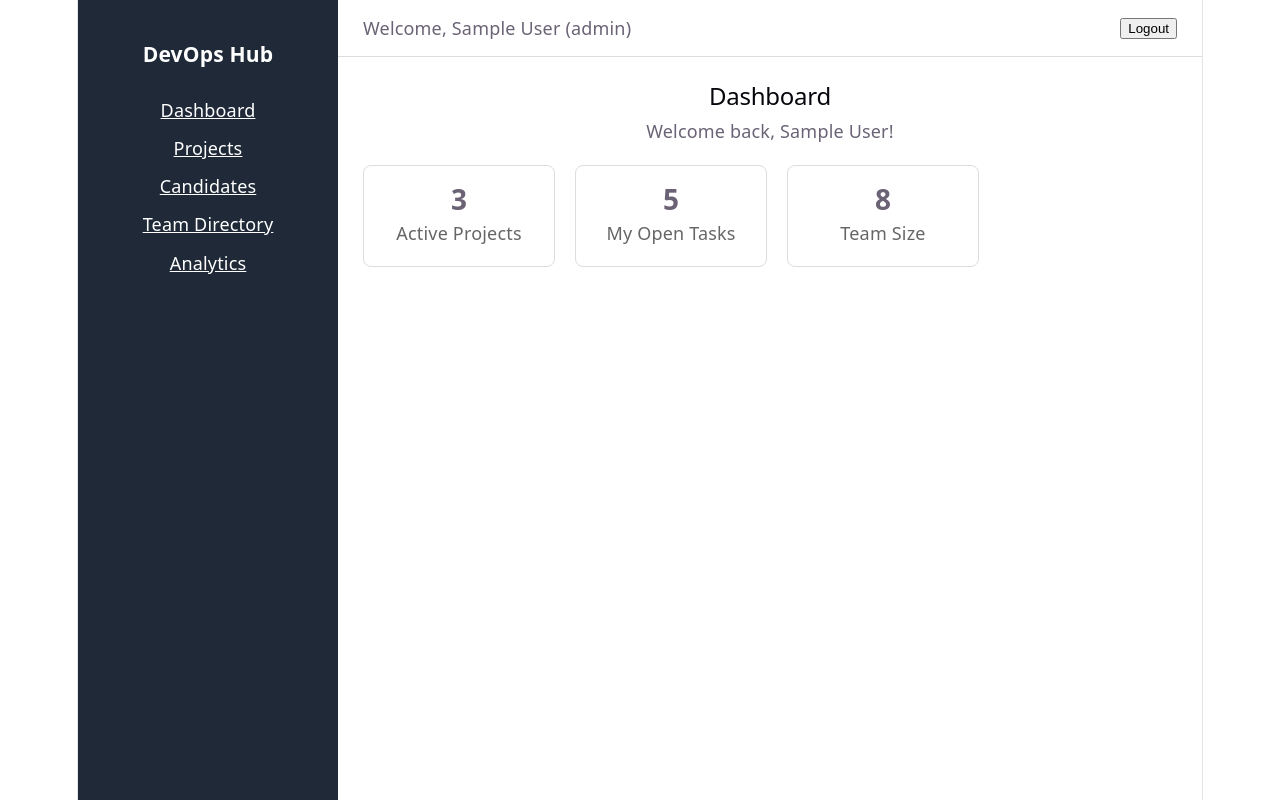
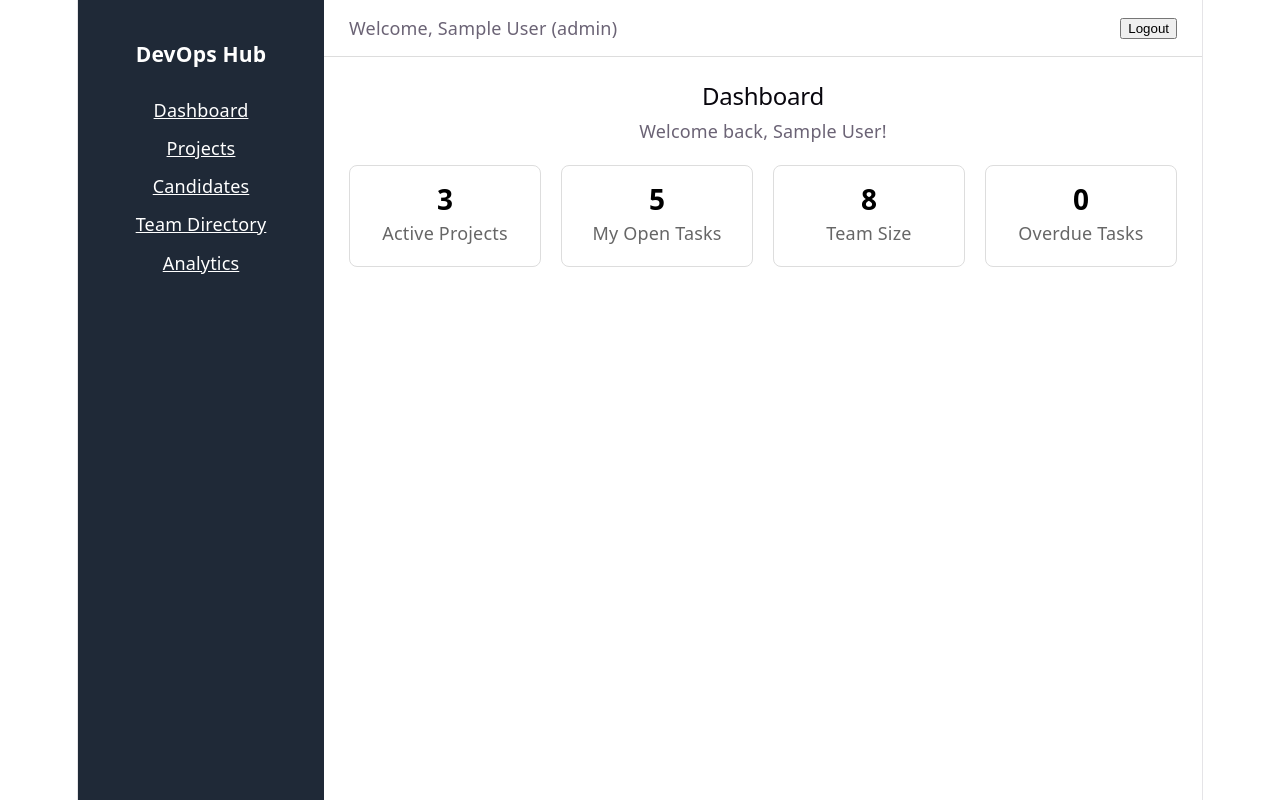
Before and after one commit to metesysorg/crewboard, a React app in the folder frontend/: page /dashboard in a window 1280 px wide. Built offline with nearby package versions, Linux system fonts and the light colour scheme; no server answers; sample sign-in values are in the browser's storage; the HTML template or start-up script is replaced by a standard one.

Commit message:
Week 3 Day 5: Overdue task flags on board, project detail, and dashboard

```diff
--- a/frontend/src/pages/Board.jsx
+++ b/frontend/src/pages/Board.jsx
@@ -42,6 +42,13 @@ function Board() {
     fetchTasks();
   }
 
+  function isOverdue(task) {
+    if (!task.deadline || task.status === "done") return false;
+    const today = new Date();
+    today.setHours(0, 0, 0, 0);
+    return new Date(task.deadline) < today;
+  }
+
   const columns = [
     { key: "todo", label: "To Do" },
     { key: "doing", label: "Doing" },
@@ -80,6 +87,21 @@ function Board() {
                   }}
                 >
                   <p style={{ fontWeight: "bold", margin: "0 0 8px 0" }}>{task.title}</p>
+                  {isOverdue(task) && (
+                    <span
+                      style={{
+                        background: "darkred",
+                        color: "white",
+                        padding: "2px 8px",
+                        borderRadius: "4px",
+                        fontSize: "11px",
+                        display: "inline-block",
+                        marginBottom: "8px",
+                      }}
+                    >
+                      OVERDUE
+                    </span>
+                  )}
                   <select
                     value={task.status}
                     onChange={(e) => handleStatusChange(task.id, e.target.value)}
--- a/frontend/src/pages/Dashboard.jsx
+++ b/frontend/src/pages/Dashboard.jsx
@@ -1,14 +1,43 @@
+import { useState, useEffect } from "react";
 import Layout from "../components/Layout";
 import { useAuth } from "../context/AuthContext";
 
 function Dashboard() {
-  const { user } = useAuth();
+  const { user, token } = useAuth();
+  const [overdueCount, setOverdueCount] = useState(0);
 
-  // abhi ke liye hardcoded numbers hain, baad mein real data se replace karenge
+  useEffect(() => {
+    fetchOverdueCount();
+  }, []);
+
+  async function fetchOverdueCount() {
+    try {
+      const res = await fetch("http://localhost:5000/api/tasks", {
+        headers: { Authorization: `Bearer ${token}` },
+      });
+      const data = await res.json();
+      const tasks = Array.isArray(data) ? data : [];
+
+      const today = new Date();
+      today.setHours(0, 0, 0, 0);
+
+      const overdue = tasks.filter((task) => {
+        if (!task.deadline || task.status === "done") return false;
+        return new Date(task.deadline) < today;
+      });
+
+      setOverdueCount(overdue.length);
+    } catch (err) {
+      console.log("fetch overdue count error:", err);
+    }
+  }
+
+  // Active Projects aur Team Size abhi hardcoded hain, baad ki weeks mein real data se wire karenge
   const stats = [
     { label: "Active Projects", value: 3 },
     { label: "My Open Tasks", value: 5 },
     { label: "Team Size", value: 8 },
+    { label: "Overdue Tasks", value: overdueCount, isOverdue: true },
   ];
 
   return (
@@ -21,14 +50,22 @@ function Dashboard() {
           <div
             key={index}
             style={{
-              border: "1px solid #ddd",
+              border: stat.isOverdue && stat.value > 0 ? "1px solid darkred" : "1px solid #ddd",
               borderRadius: "8px",
               padding: "20px",
               minWidth: "150px",
-              textAlign: "center"
+              textAlign: "center",
             }}
           >
-            <h3 style={{ margin: 0, fontSize: "28px" }}>{stat.value}</h3>
+            <h3
+              style={{
+                margin: 0,
+                fontSize: "28px",
+                color: stat.isOverdue && stat.value > 0 ? "darkred" : "black",
+              }}
+            >
+              {stat.value}
+            </h3>
             <p style={{ color: "#666", marginTop: "8px" }}>{stat.label}</p>
           </div>
         ))}
--- a/frontend/src/pages/ProjectDetail.jsx
+++ b/frontend/src/pages/ProjectDetail.jsx
@@ -95,6 +95,13 @@ function ProjectDetail() {
   function getUserName(userId) {
     const u = users.find((u) => u.id === userId);
     return u ? u.name : "Unassigned";
+  }
+
+  function isOverdue(task) {
+    if (!task.deadline || task.status === "done") return false;
+    const today = new Date();
+    today.setHours(0, 0, 0, 0);
+    return new Date(task.deadline) < today;
   }
 
   return (
@@ -199,6 +206,7 @@ function ProjectDetail() {
             >
               <div style={{ display: "flex", justifyContent: "space-between" }}>
                 <h4 style={{ margin: 0 }}>{task.title}</h4>
+                <div>
                   {task.priority === "high" && (
                     <span
                       style={{
@@ -212,6 +220,21 @@ function ProjectDetail() {
                       HIGH
                     </span>
                   )}
+                  {isOverdue(task) && (
+                    <span
+                      style={{
+                        background: "darkred",
+                        color: "white",
+                        padding: "2px 8px",
+                        borderRadius: "4px",
+                        fontSize: "12px",
+                        marginLeft: "6px",
+                      }}
+                    >
+                      OVERDUE
+                    </span>
+                  )}
+                </div>
               </div>
               <p style={{ fontSize: "14px", color: "#666" }}>{task.description}</p>
               <p style={{ fontSize: "13px" }}>
```
Lines whose indentation alone changed are shown as unchanged.
